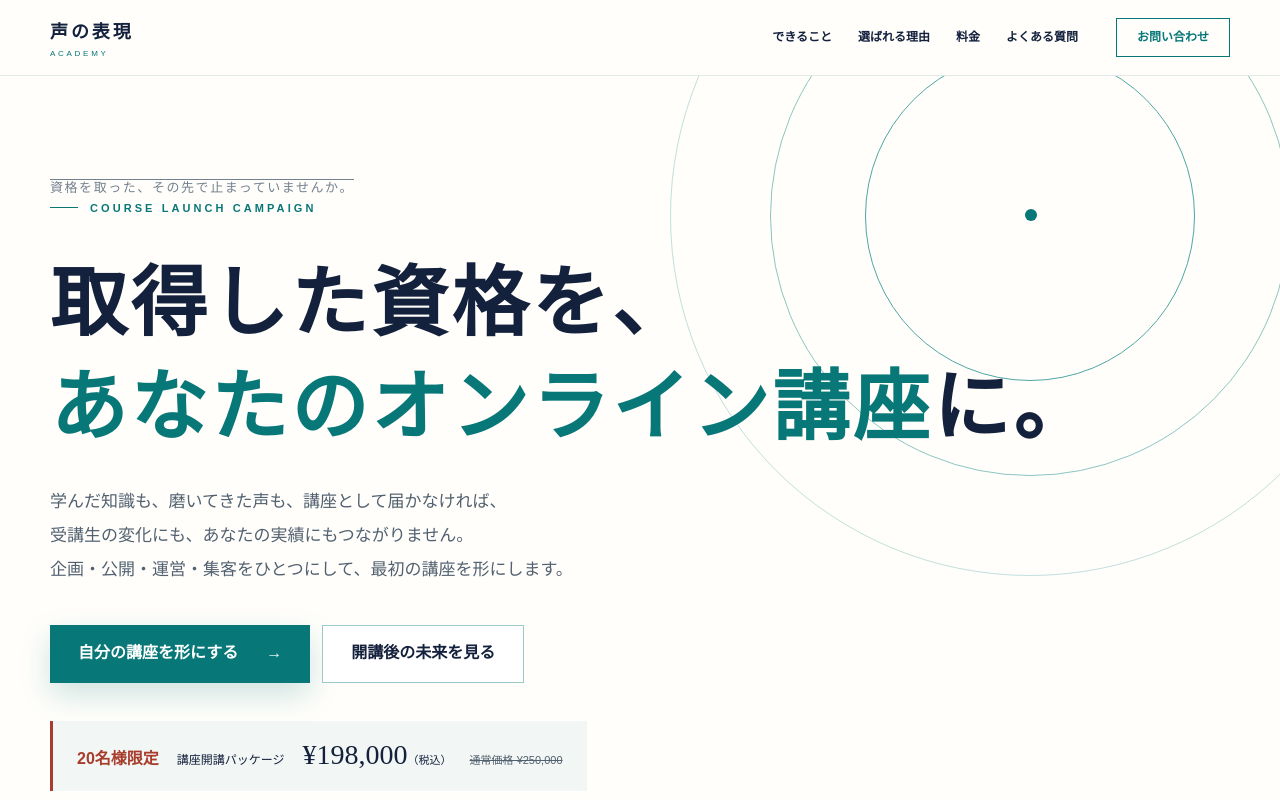
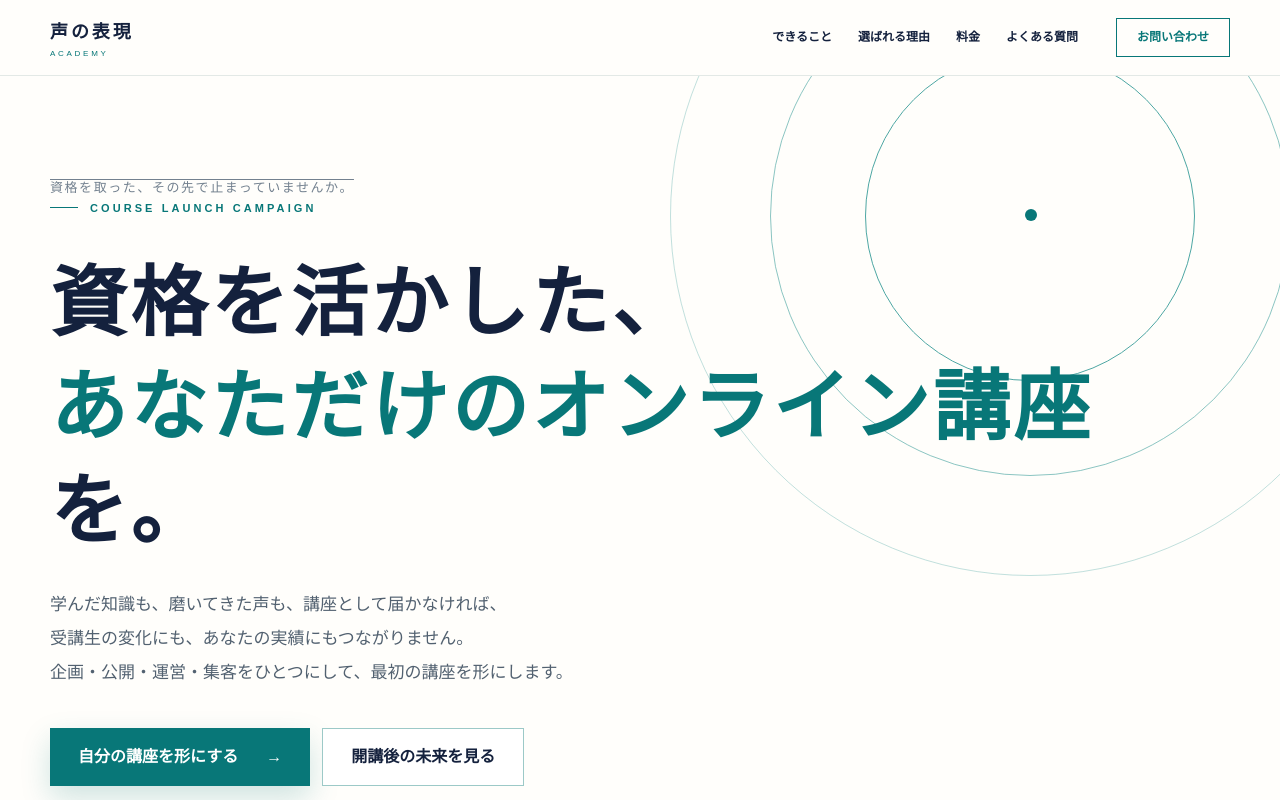
Before and after one commit to yuryuki-ai/koeaca, a Next.js app: page /koeaca/ in a window 1280 px wide. Shown: the top 800 px of the page. Built offline with nearby package versions, Linux system fonts and the light colour scheme.

Commit message:
Update hero headline

```diff
--- a/app/page.tsx
+++ b/app/page.tsx
@@ -9,7 +9,7 @@ export default function Home() {
       <div className="heroInner">
         <p className="overline">資格を取った、その先で止まっていませんか。</p>
         <p className="campaign">COURSE LAUNCH CAMPAIGN</p>
-        <h1>取得した資格を、<br/><em>あなたのオンライン講座</em>に。</h1>
+        <h1>資格を活かした、<br/><em>あなただけのオンライン講座</em>を。</h1>
         <p className="heroLead">学んだ知識も、磨いてきた声も、講座として届かなければ、<br/>受講生の変化にも、あなたの実績にもつながりません。<br/>企画・公開・運営・集客をひとつにして、最初の講座を形にします。</p>
         <div className="heroActions"><a className="button primary" href={inquiryUrl}>自分の講座を形にする <span>→</span></a><a className="button secondary" href="#future">開講後の未来を見る</a></div>
         <p className="limit"><b>20名様限定</b><span>講座開講パッケージ</span><strong>¥198,000<small>（税込）</small></strong><del>通常価格 ¥250,000</del></p>
```
